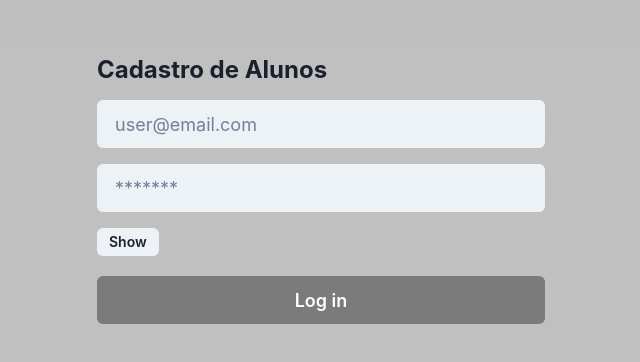
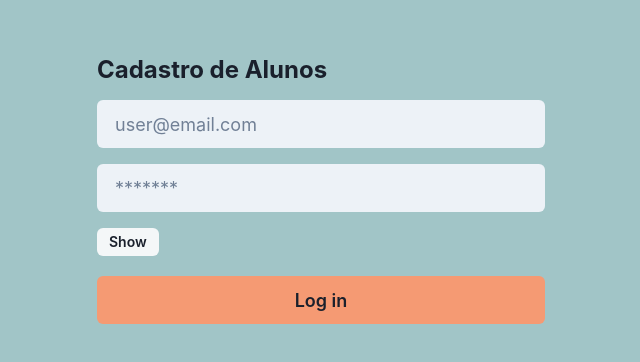
Before and after one commit to dreackdown/reactjs-alunos, a React (Vite) app in the folder frontend/: page / in a window 1280 px wide. Shown: the part 210-572 px from the top of the page, without its empty margins (319-959 px from the left). Built offline with nearby package versions, Linux system fonts and the light colour scheme.

Commit message:
color system

```diff
--- a/frontend/index.html
+++ b/frontend/index.html
@@ -5,7 +5,7 @@
   <meta charset="UTF-8" />
   <link rel="icon" type="image/svg+xml" href="/vite.svg" />
   <meta name="viewport" content="width=device-width, initial-scale=1.0" />
-  <title>Log in</title>
+  <title>Alunos API</title>
 </head>
 
 <body>
--- a/frontend/src/components/Botao/Botao.jsx
+++ b/frontend/src/components/Botao/Botao.jsx
@@ -10,7 +10,7 @@ export const Botao = ({
   type,
   variant,
   aoClicar,
-  tipo
+  style
 }) => {
   return (
     <Button
@@ -22,6 +22,7 @@ export const Botao = ({
       onClick={aoClicar}
       colorScheme={colorScheme}
       variant={variant}
+      style={style}
     >
       {children}
     </Button>
--- a/frontend/src/components/Login/Login.jsx
+++ b/frontend/src/components/Login/Login.jsx
@@ -1,4 +1,4 @@
-import { Flex, Heading, Stack } from '@chakra-ui/react'
+import { background, Flex, Heading, Stack } from '@chakra-ui/react'
 
 import { useState } from 'react'
 import { useHistory } from 'react-router-dom'
@@ -32,7 +32,7 @@ export const Login = () => {
     <Stack
       minH={'100vh'}
       direction={{ base: 'column', md: 'row' }}
-      bg="blackAlpha.600"
+      bg="#4B9093"
     >
       <Flex
         p={8}
@@ -58,7 +58,12 @@ export const Login = () => {
               aoAlterado={valor => setPassword(valor)}
             />
             <Stack spacing={6}>
-              <Botao mt="20px" colorScheme="blackAlpha" size="lg" type="submit">
+              <Botao
+                mt="20px"
+                style={{ backgroundColor: '#F59A73' }}
+                size="lg"
+                type="submit"
+              >
                 Log in
               </Botao>
             </Stack>
--- a/frontend/src/components/PasswordInput/PasswordInput.jsx
+++ b/frontend/src/components/PasswordInput/PasswordInput.jsx
@@ -21,7 +21,12 @@ export const PasswordInput = ({ valor, aoAlterado }) => {
         pr="4.5rem"
         mb={4}
       />
-      <Button h="1.75rem" size="sm" onClick={handleClick}>
+      <Button
+        h="1.75rem"
+        size="sm"
+        style={{ backgroundColor: '#F4F7F8' }}
+        onClick={handleClick}
+      >
         {show ? 'Hide' : 'Show'}
       </Button>
     </>
```
Also changed, not shown: frontend/src/components/Alunos/Alunos.jsx (+11 -0 lines), 13 other files (tests, documents, lock files or other folders).
